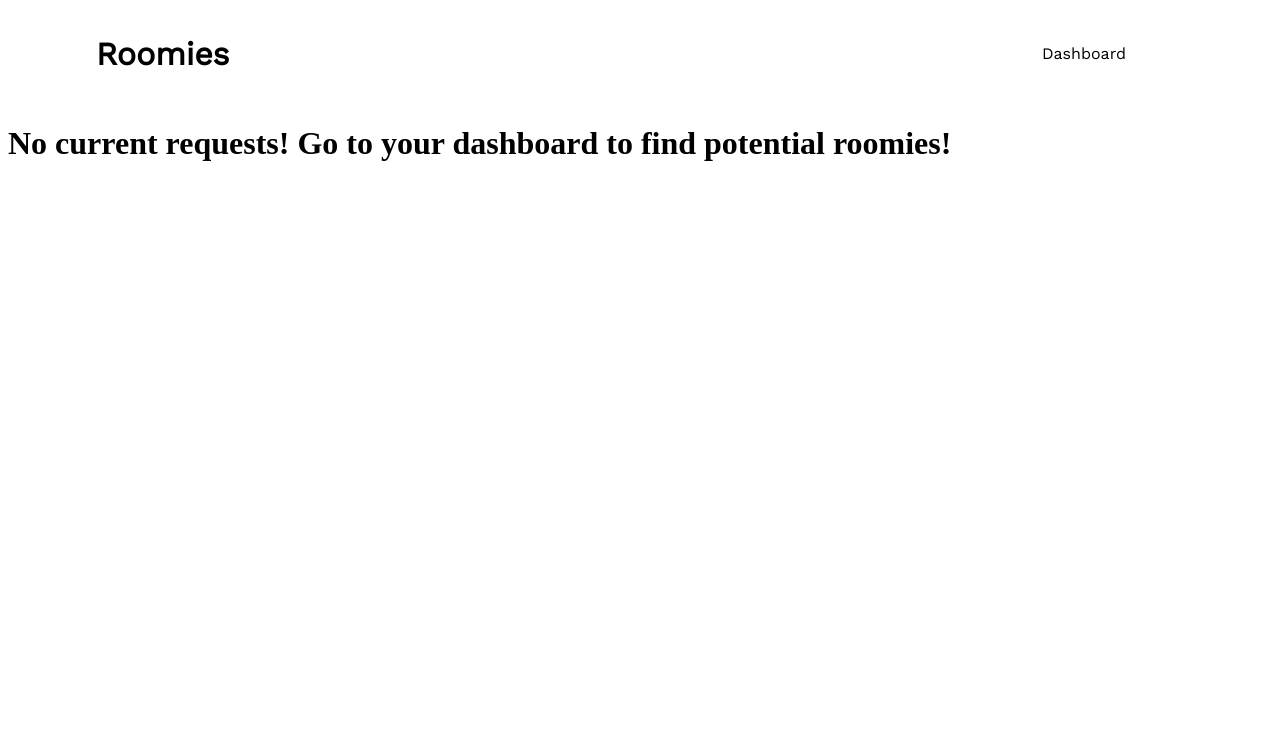
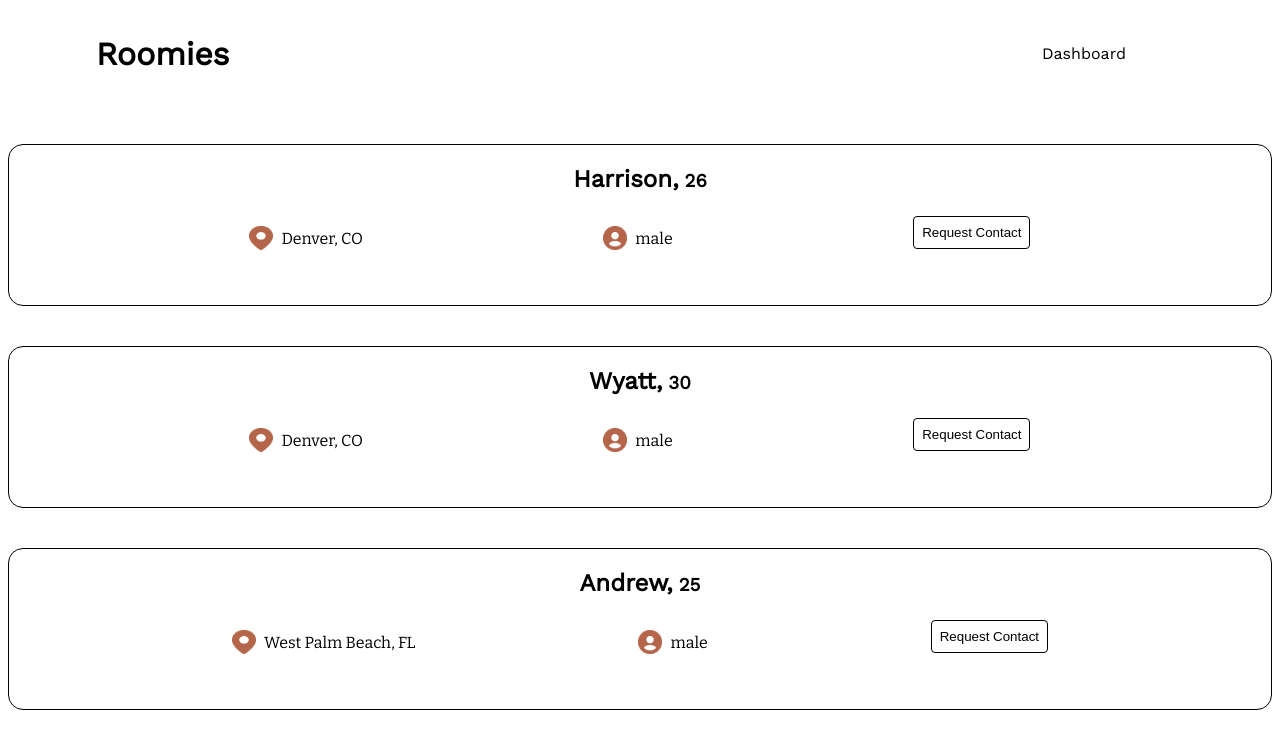
Before and after one commit to Turing-Roomies/roomies-fe, a React (Create React App) app: page /requests in a window 1280 px wide. Shown: the top 748 px of the page. Built offline with nearby package versions, Linux system fonts and the light colour scheme.

Commit message:
Change context and destructure

```diff
--- a/src/components/Requests/Requests.js
+++ b/src/components/Requests/Requests.js
@@ -1,11 +1,11 @@
 import React, { useContext } from 'react'
-import Context from '../../Context/UsersContext'
+import UsersContext from '../../Context/UsersContext'
 import RequestRoomieContext from '../../Context/RequestRoomieContext'
 import './Requests.scss'
 import Card from '../Card/Card'
 
 export default function Requests() {
-  const users = useContext(Context)
+  const { users } = useContext(UsersContext)
   const requestRoomie = useContext(RequestRoomieContext)
   console.log(users)
   if(users.length) {
```
